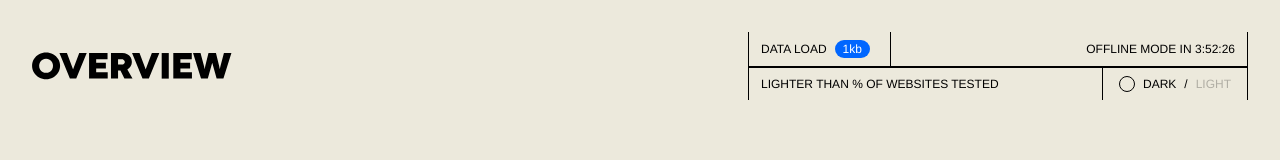
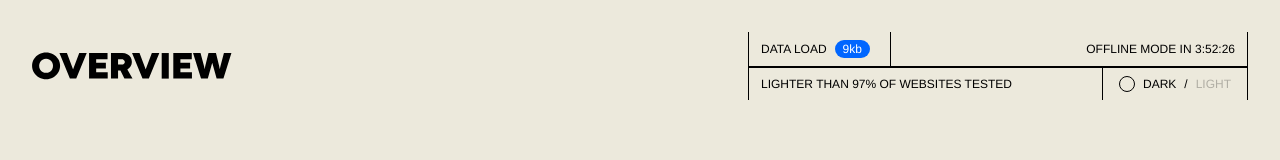
Before and after one commit to tlcottr/overviewearth, a Next.js app: page / in a window 1280 px wide. Shown: the top 160 px of the page. Built offline with nearby package versions, Linux system fonts and the light colour scheme; no server answers.

Commit message:
9kb page load and 97%

```diff
--- a/components/Comparison/index.js
+++ b/components/Comparison/index.js
@@ -1,7 +1,7 @@
 import React from "react";
 
 const Comparison = () => {
-  return <div>LIGHTER THAN % OF WEBSITES TESTED</div>;
+  return <div>LIGHTER THAN 97% OF WEBSITES TESTED</div>;
 };
 
 export default Comparison;
--- a/components/PageSizeTracker/index.js
+++ b/components/PageSizeTracker/index.js
@@ -1,24 +1,57 @@
 import { useState, useEffect } from "react";
 
-const PageSizeTracker = () => {
+/*const PageSizeTracker = () => {
   const [pageSize, setPageSize] = useState(0);
   const [displayedPageSize, setDisplayedPageSize] = useState(0);
 
-  useEffect(() => {
-    const fetchPageSize = async () => {
-      // Make a request to the page size checker website
-      const response = await fetch(
-        `https://ettvi.com/technical/page-size-checker?url=${encodeURIComponent(
-          window.location.href
-        )}`
-      );
-      // Parse the response as JSON
-      const data = await response.json();
-      // Set the page size to the value returned by the page size checker
-      setPageSize(data.size);
+   useEffect(() => {
+    const trackPageSize = () => {
+      var resources = window.performance.getEntriesByType("resource");
+      var totalSize = 0;
+      for (var i = 0; i < resources.length; i++) {
+        totalSize += resources[i].transferSize;
+      }
+      var sizeInKB = (totalSize / 1024).toFixed(2);
+
+      // Check if page size has already been stored in localStorage
+      const storedPageSize = localStorage.getItem("pageSize");
+      if (!storedPageSize) {
+        // If not, store the current page size in localStorage
+        localStorage.setItem("pageSize", sizeInKB);
+      } else {
+        // if the current page size is different, update the storePageSize
+        localStorage.setItem("pageSize", sizeInKB);
+        setPageSize(sizeInKB);
+      }
     };
 
-    fetchPageSize();
+    trackPageSize();
+  }, []);
+
+
+  useEffect(() => {
+    // Animate the ticker
+    let currentValue = 0;
+    const interval = setInterval(() => {
+      currentValue++;
+      setDisplayedPageSize(currentValue);
+      if (currentValue >= pageSize) {
+        clearInterval(interval);
+      }
+    }, 10);
+
+    // Clean up the interval when the component unmounts
+    return () => clearInterval(interval);
+  }, [pageSize]);
+*/
+
+const PageSizeTracker = () => {
+  const [pageSize, setPageSize] = useState(9);
+  const [displayedPageSize, setDisplayedPageSize] = useState(0);
+
+  useEffect(() => {
+    // Set the page size to 9kb
+    setPageSize(9);
   }, []);
 
   useEffect(() => {
@@ -30,7 +63,7 @@ const PageSizeTracker = () => {
       if (currentValue >= pageSize) {
         clearInterval(interval);
       }
-    }, 10);
+    }, 50);
 
     // Clean up the interval when the component unmounts
     return () => clearInterval(interval);
```
